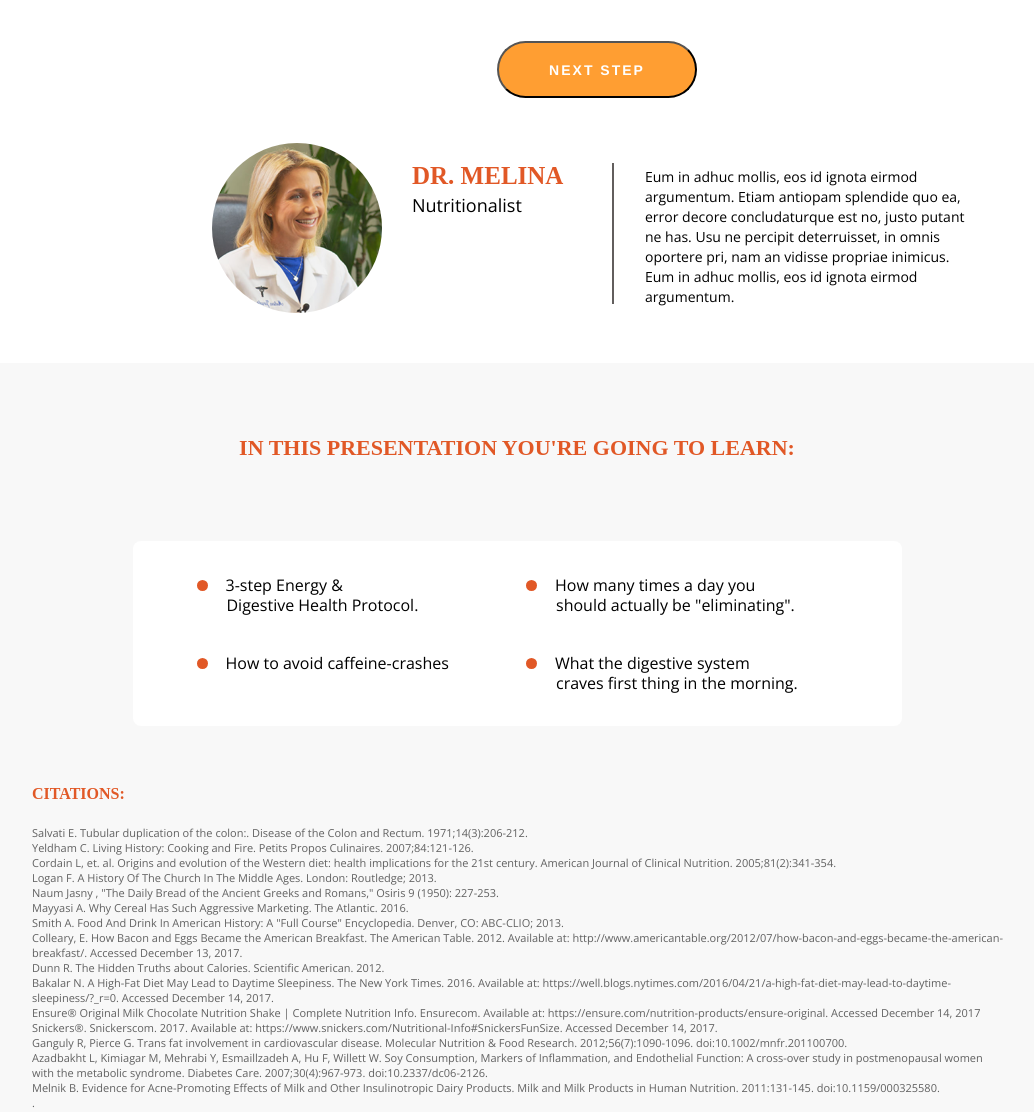
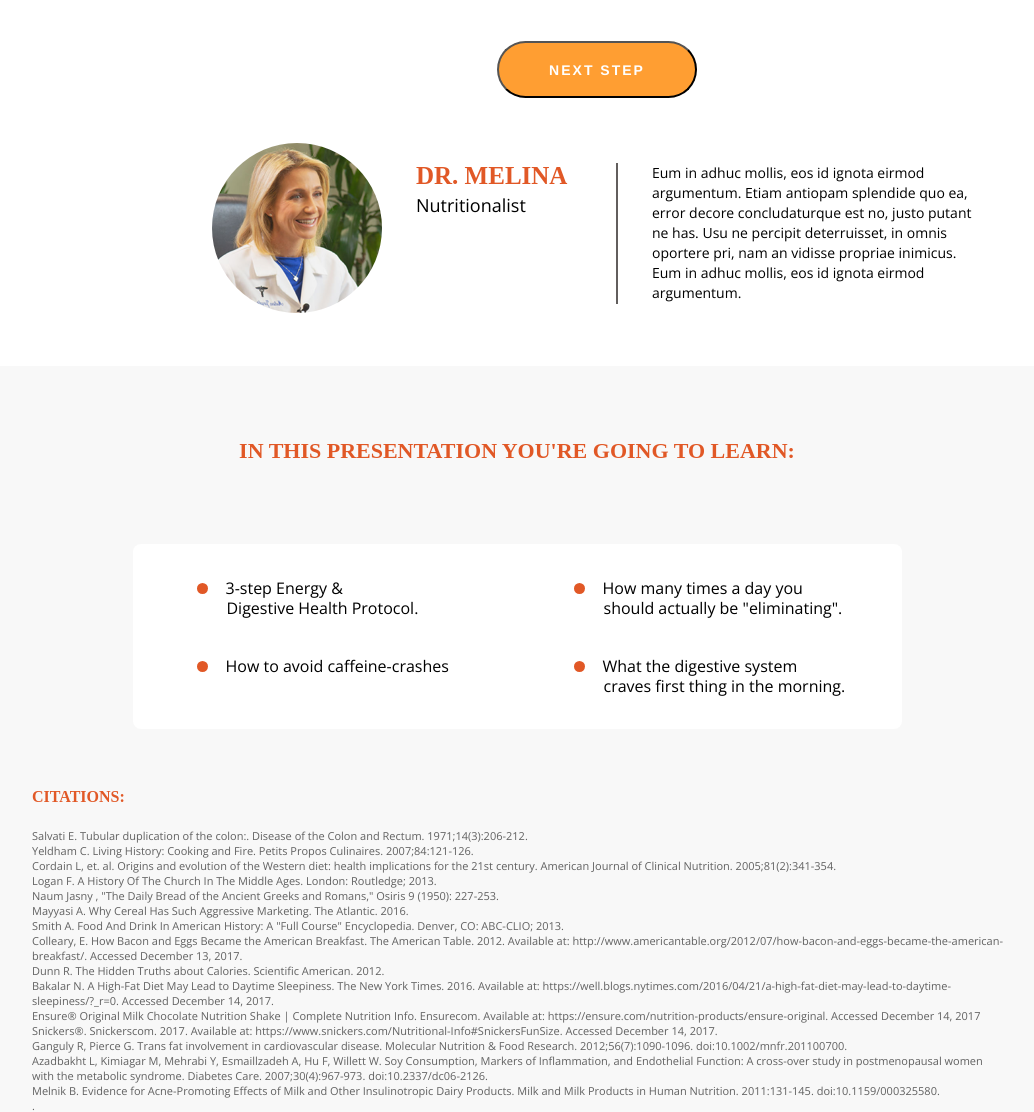
Before and after one commit to justinxchang/heartlandnutrients, a PHP site: page / in a window 1280 px wide; the page is wider, and only the part inside the window is pictured. Shown: the part 708-1820 px from the top of that part, without its empty margins (123-1157 px from the left). Run offline with PHP 8.4, Linux system fonts and the light colour scheme; some web fonts are replaced.

Commit message:
redid bullets

```diff
--- a/index.php
+++ b/index.php
@@ -15,7 +15,7 @@
         <header>
             <div class="container">
                 <p class="header_phone">(000) 000-0000</p>
-                <img class="logo" src="./images/logo@3x.png">
+                <img class="header_logo" src="./images/logo@3x.png">
             </div>
         </header>
         <div class="container">
@@ -47,12 +47,18 @@
             <h1>IN THIS PRESENTATION YOU'RE GOING TO LEARN:</h1>
         </div>
         <div class="info_info container">
+            <div class="info_points">
                 <ul>
                     <li>3-step Energy & <br/> Digestive Health Protocol.</li>
                     <li>How to avoid caffeine-crashes</li>
+                </ul>
+            </div>
+            <div class="info_points">
+                <ul>
                     <li>How many times a day you should actually be "eliminating".</li>
                     <li>What the digestive system craves first thing in the morning.</li>
                 </ul>
+            </div>
         </div>
     </div>
     <div class="citations container">
--- a/style.css
+++ b/style.css
@@ -16,7 +16,6 @@ body {
 /* header */
 header {
     padding: 33px 0;
-    position: relative;
     box-shadow: 0 2px 11px 0 rgba(0,0,0,0.15);
 }
 
@@ -37,13 +36,14 @@ h1 {
     font-weight: bold;
 }
 
-.logo {
+.header_logo {
     height: 136px;
     width: 101px;
     position: absolute;
     top: 0px;
 }
 
+/* sound */
 .sound {
     display: inline-block;
 }
@@ -62,13 +62,11 @@ h1 {
 .sound_text {
     padding: 0 35px 5px 35px;
     vertical-align: middle;
-
 }
 
 .sound_icon:nth-of-type(2) {
     transform: scaleX(-1);
 }
-
 
 /* video */
 .video {
@@ -96,9 +94,24 @@ h1 {
 
 /* dr. melina */
 .melina {
-    display: flex;
+    /* display: flex; */
     width: 770px;
     padding-bottom: 50px;
+    vertical-align: middle;
+}
+
+
+.melina_img {
+    display: inline-block;
+}
+
+.melina_title {
+    border-right: 2px solid #625E5D;
+    height: 141px;
+    margin-top: 20px;
+    margin-left: 30px;
+    display: inline-block;
+    vertical-align: top;
 }
 
 .melina_heading {
@@ -117,29 +130,21 @@ h1 {
     line-height: 21px;
 }
 
-.melina_title {
-    border-right: 2px solid #625E5D;
-    height: 141px;
-    margin-top: 20px;
-    margin-left: 30px;
-
-}
-
 .melina_bio {
     height: 120px;
-    width: 337px;
+    width: 329px;
     color: #000000;
     font-family: "Open Sans";
     font-size: 14px;
     font-weight: 300;
     line-height: 20px;
-    margin-left: 31px;
+    margin-left: 30px;
     margin-top: 24px;
+    display: inline-block;
+    vertical-align: top;
+    margin-top: 20px;
 }
 
-.melina_img {
-
-}
 
 /* info */
 .info_header {
@@ -150,15 +155,22 @@ h1 {
     height: 185px;
     width: 769px;
     border-radius: 8px;
-    background-color: #FFFFFF
+    background-color: #FFFFFF;
+    /* display: inline-block; */
+}
+
+.info_points {
+    display: inline-block;
+    vertical-align: middle;
 }
 
 ul {
-    columns: 2;
+    /* columns: 2; */
     height: 118px;
-    width: 643px;
+    /* width: 643px; */
     padding: 34px;
     margin: 0 auto 0 60px;
+    display: inline-block;
 }
 
 li {
```
Lines whose indentation alone changed are shown as unchanged.
